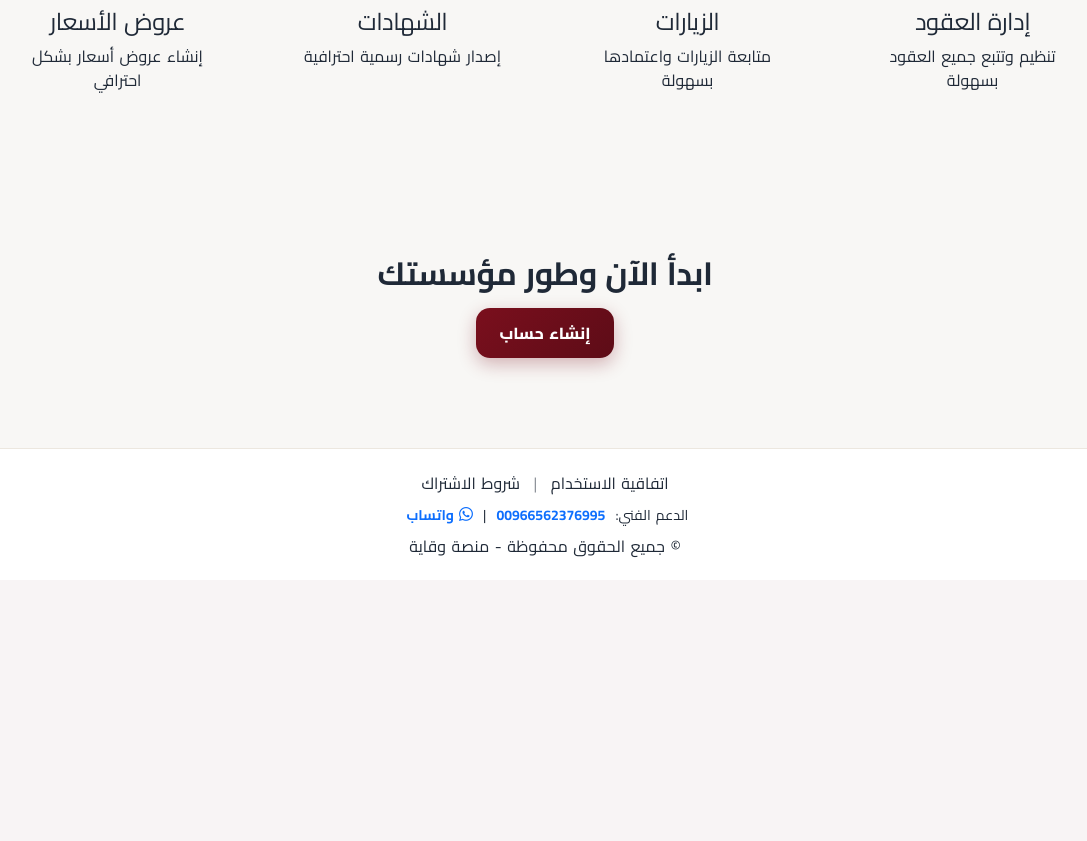
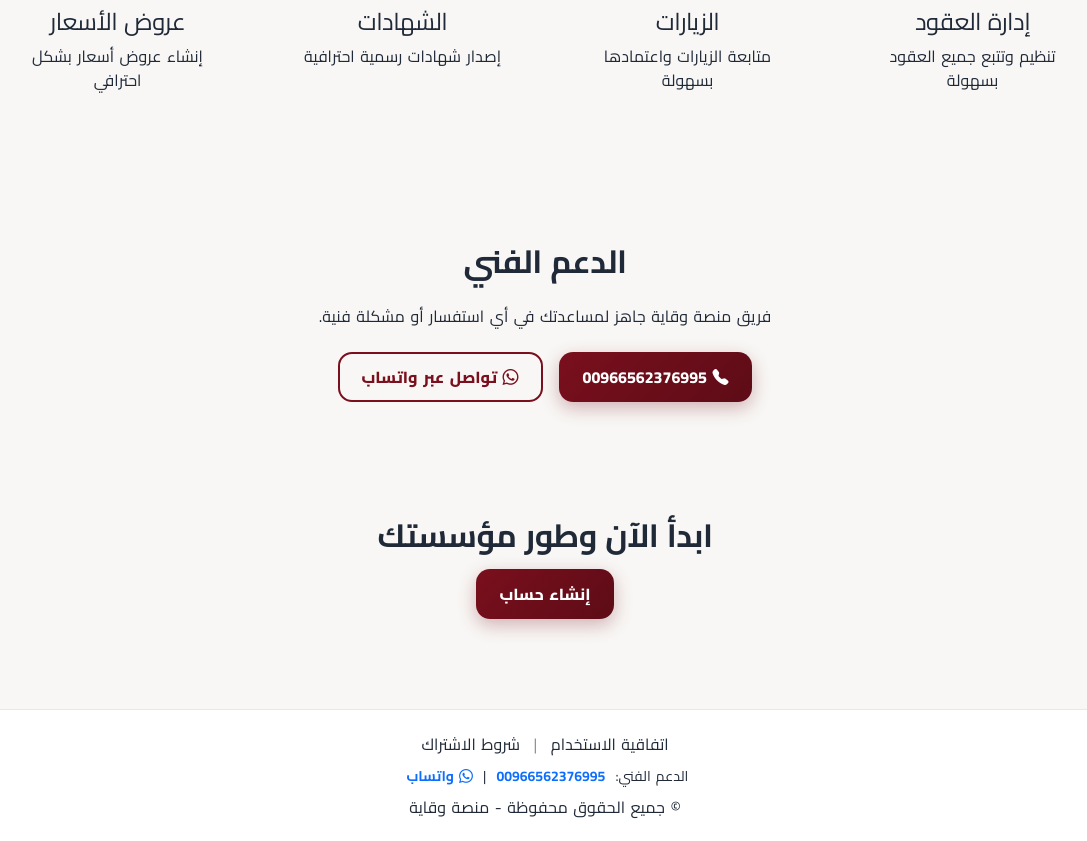
Before and after one commit to azhryb824-sys/wiqaya, a Django app: page / in a window 1280 px wide. Shown: the part 602-1443 px from the top of the page, without its empty margins (95-1182 px from the left). Before the commit the page ends 1159 px from the top, so only its background shows below. Run offline with Django 5.2, Linux system fonts and the light colour scheme; parts of the project's set-up code (start-up, migrations or seed data) failed here and were passed over.

Commit message:
Update home.html

```diff
--- a/templates/core/home.html
+++ b/templates/core/home.html
@@ -74,6 +74,31 @@
 </section>
 
 
+<!-- ================= Support ================= -->
+<section class="support-sa py-5">
+    <div class="container">
+        <div class="text-center">
+            <h2 class="mb-3">الدعم الفني</h2>
+            <p class="mb-4">
+                فريق منصة وقاية جاهز لمساعدتك في أي استفسار أو مشكلة فنية.
+            </p>
+
+            <div class="d-flex flex-wrap justify-content-center gap-3">
+                <a href="tel:00966562376995" class="btn btn-main">
+                    <i class="bi bi-telephone-fill"></i>
+                    00966562376995
+                </a>
+
+                <a href="https://wa.me/966562376995" target="_blank" class="btn btn-outline-main">
+                    <i class="bi bi-whatsapp"></i>
+                    تواصل عبر واتساب
+                </a>
+            </div>
+        </div>
+    </div>
+</section>
+
+
 <!-- ================= CTA ================= -->
 <section class="cta-sa text-center">
     <div class="container">
```
